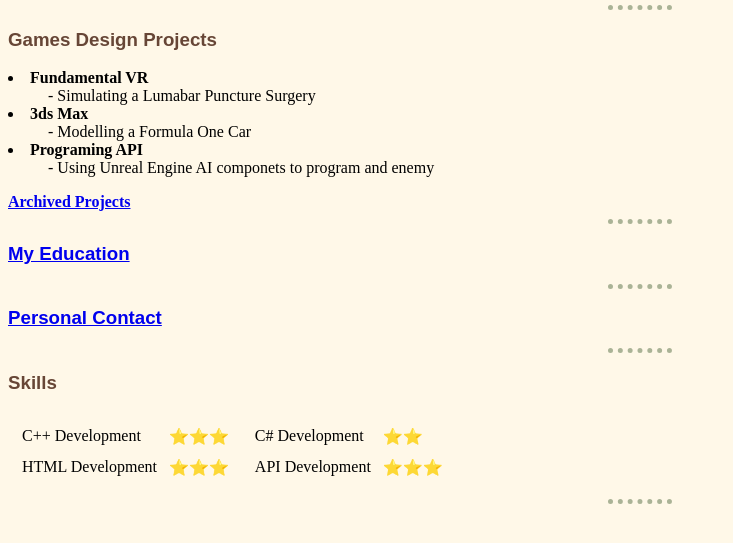
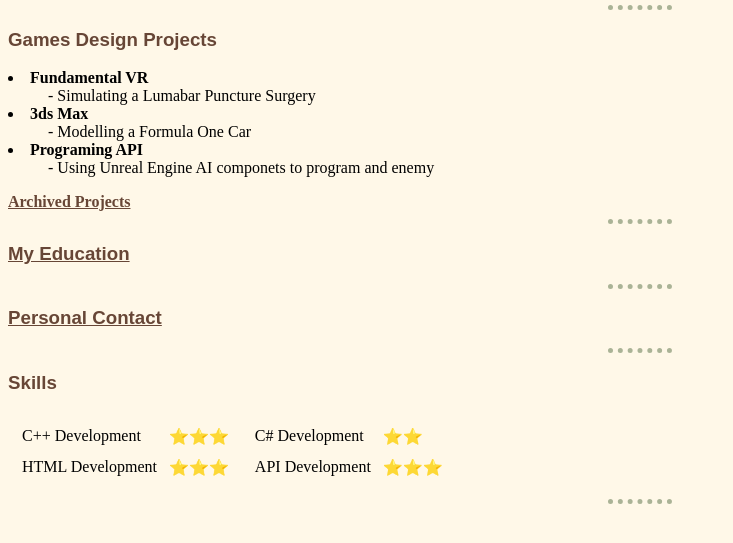
Before and after one commit to HOODINIII/Personal_Portfolio, a plain HTML site: page index.html in a window 1280 px wide. Shown: the part 219-762 px from the top of the page, without its empty margins (0-733 px from the left). Drawn offline with Linux system fonts and the light colour scheme.

Commit message:
messing around with link hovers, ID and class selectors

```diff
--- a/css/Style.css
+++ b/css/Style.css
@@ -1,3 +1,8 @@
+/* . to target the class of and element */
+/* # to target the id of an element */
+/* : psudo state */
+
+
 body {
 	background-color: #fff8e8;
 }
@@ -8,6 +13,13 @@ hr {
 	border-color: #aab396;
 	border-width: 5px;
 	width: 5%;
+}
+
+a {
+	color: #674636;
+}
+a:hover {
+	color: yellowgreen;
 }
 
 h1 {
```
